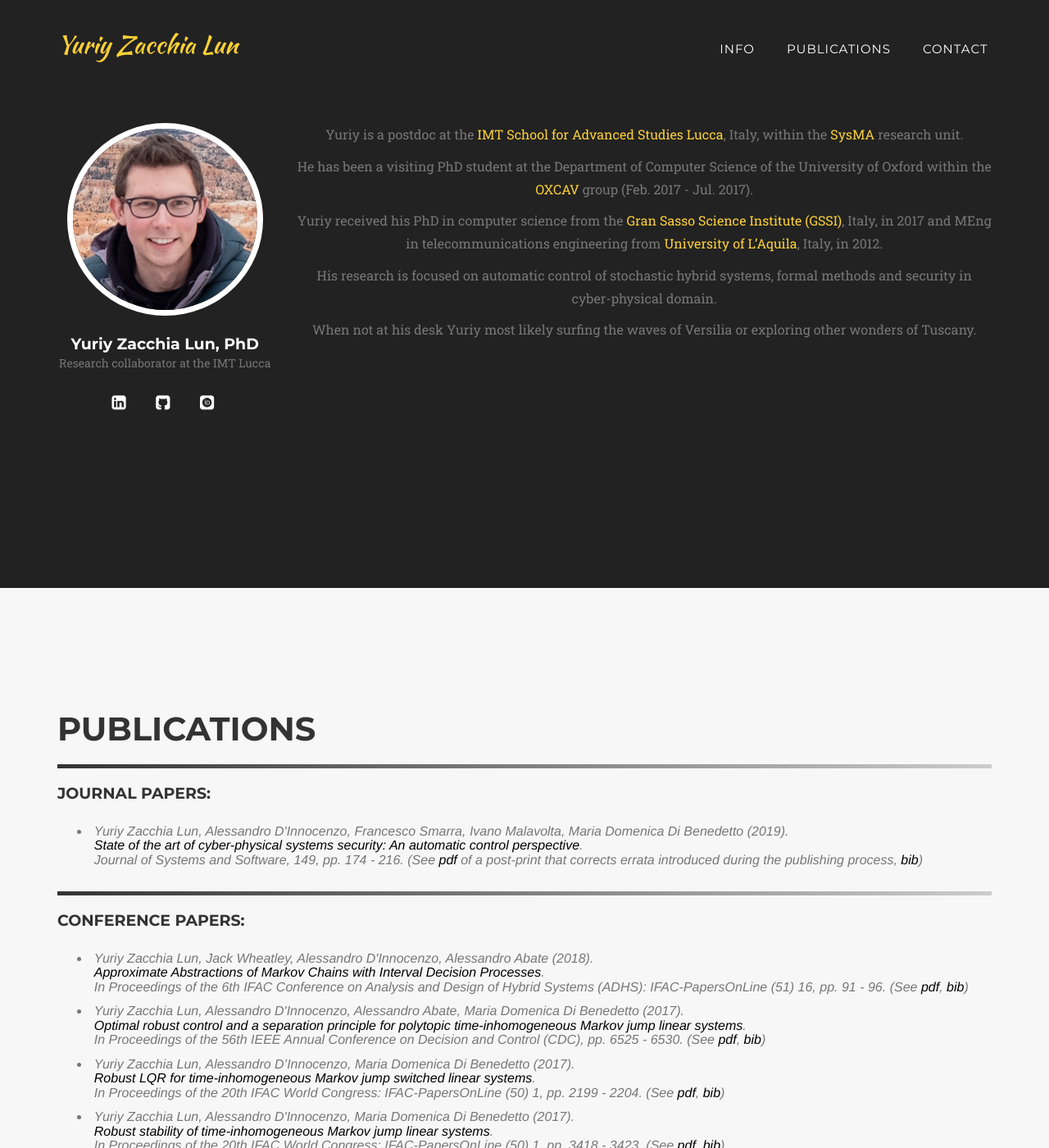
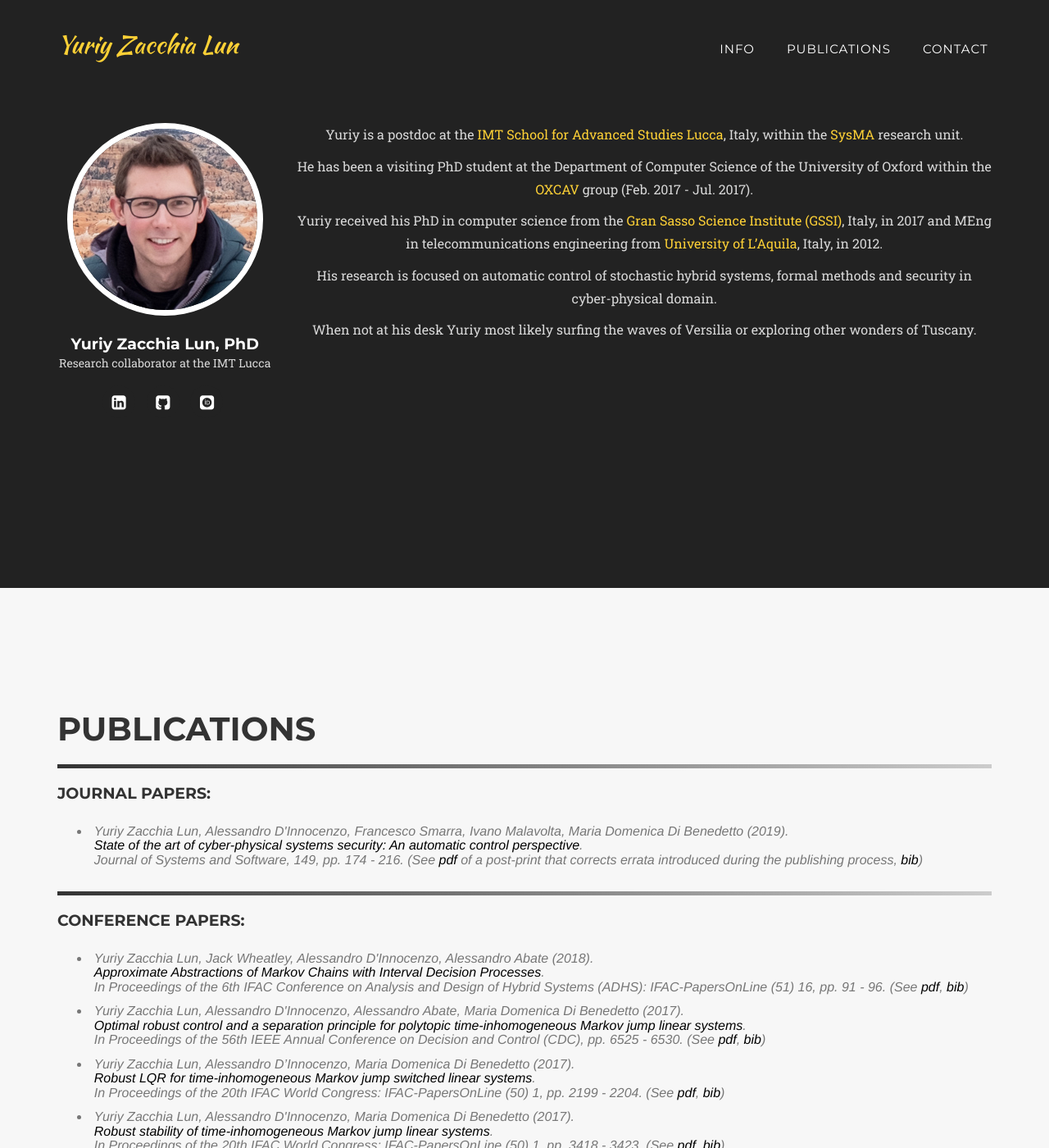
Before and after one commit to yuriy-zacchialun/yuriy-zacchialun.github.io, a Jekyll site: the page built from index.html, in a window 1280 px wide and 1400 px high. Shown: the whole window at 82% size. Built offline with Jekyll 4.4.1, drawn with Linux system fonts in a browser that asks for light colours; some web fonts are replaced.

Commit message:
Update of the color scheme at the about page.

```diff
--- a/_includes/about.html
+++ b/_includes/about.html
@@ -7,7 +7,7 @@
                     <div class="team-member">
                         <img src="img/{{ member.pic }}.jpg" class="img-responsive img-circle" alt="">
                         <h4>{{ member.name }}</h4>
-                        <p class="text-muted">{{ member.position }}</p>
+                        <p class="text-light-gray">{{ member.position }}</p>
                         <ul class="list-inline social-buttons">
                             {% for network in member.social %}
                             <li>
@@ -28,13 +28,13 @@
                 </div>
                 {% endfor %}
                 <div class="col-sm-9">
-                    <p class="large text-muted">Yuriy is a postdoc at the <a target="_blank" href="https://www.imtlucca.it">IMT School for Advanced Studies Lucca</a>, Italy,
+                    <p class="large text-light-gray">Yuriy is a postdoc at the <a target="_blank" href="https://www.imtlucca.it">IMT School for Advanced Studies Lucca</a>, Italy,
                                                 within the <a target="_blank" href="https://sysma.imtlucca.it">SysMA</a> research unit.</p>
-                    <p class="large text-muted">He has been a visiting PhD student at the Department of Computer Science of the University of Oxford within the <a target="_blank" href="https://www.oxcav.org">OXCAV</a> group (Feb. 2017 - Jul. 2017).</p>
-                    <p class="large text-muted">Yuriy received his PhD in computer science from the <a target="_blank" href="http://www.gssi.it">Gran Sasso Science Institute (GSSI)</a>, Italy, in 2017 and
+                    <p class="large text-light-gray">He has been a visiting PhD student at the Department of Computer Science of the University of Oxford within the <a target="_blank" href="https://www.oxcav.org">OXCAV</a> group (Feb. 2017 - Jul. 2017).</p>
+                    <p class="large text-light-gray">Yuriy received his PhD in computer science from the <a target="_blank" href="http://www.gssi.it">Gran Sasso Science Institute (GSSI)</a>, Italy, in 2017 and
                                                 MEng in telecommunications engineering from <a target="_blank" href="http://www.univaq.it/en/">University of L’Aquila</a>, Italy, in 2012.</p>
-                    <p class="large text-muted">His research is focused on automatic control of stochastic hybrid systems, formal methods and security in cyber-physical domain.</p>
-                    <p class="large text-muted">When not at his desk Yuriy most likely surfing the waves of Versilia or exploring other wonders of Tuscany.</p>
+                    <p class="large text-light-gray">His research is focused on automatic control of stochastic hybrid systems, formal methods and security in cyber-physical domain.</p>
+                    <p class="large text-light-gray">When not at his desk Yuriy most likely surfing the waves of Versilia or exploring other wonders of Tuscany.</p>
                 </div>
             </div>
         </div>
--- a/_includes/css/agency.css
+++ b/_includes/css/agency.css
@@ -23,7 +23,8 @@ body {
 }
 
 .text-light-gray {
-    color: #f7f7f7;
+  /* color: #f7f7f7; */
+  color: #d9d9d9;
 }
 
 p {
```
